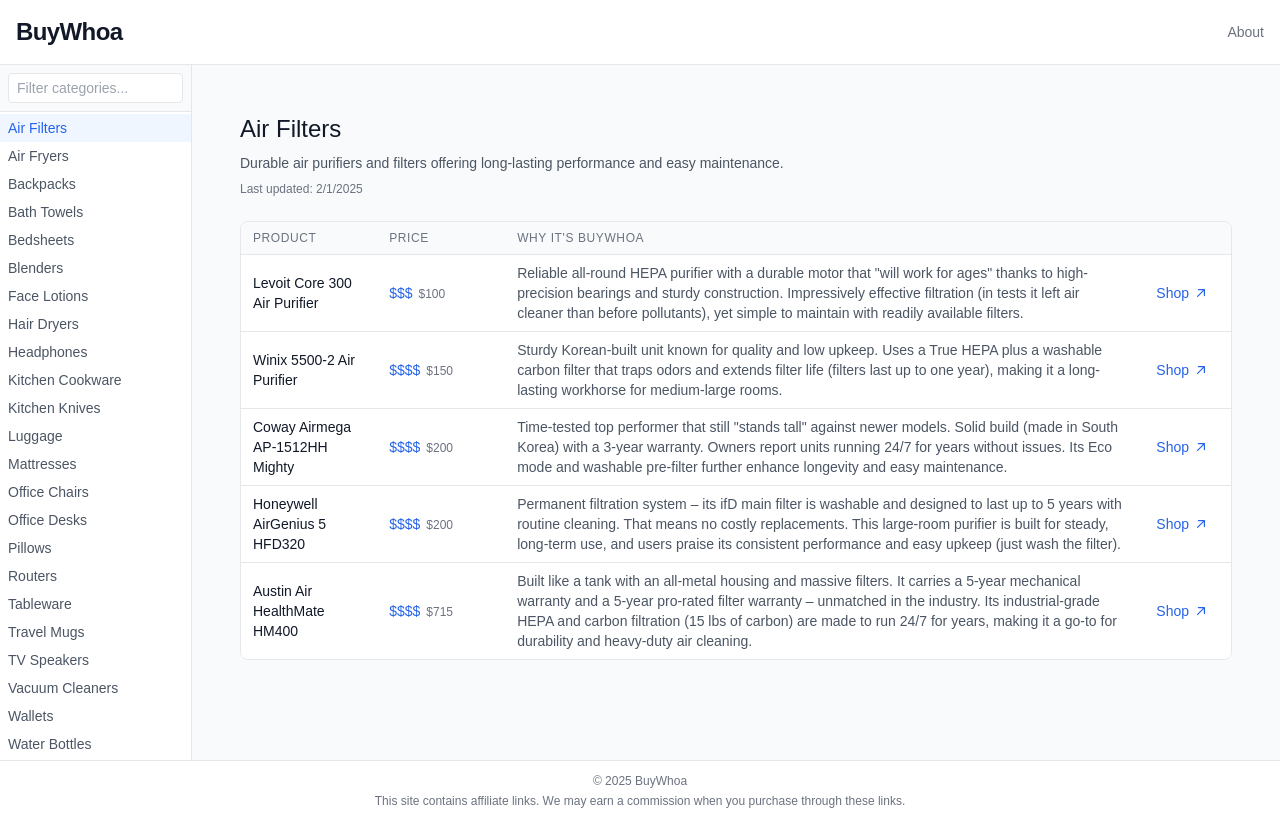
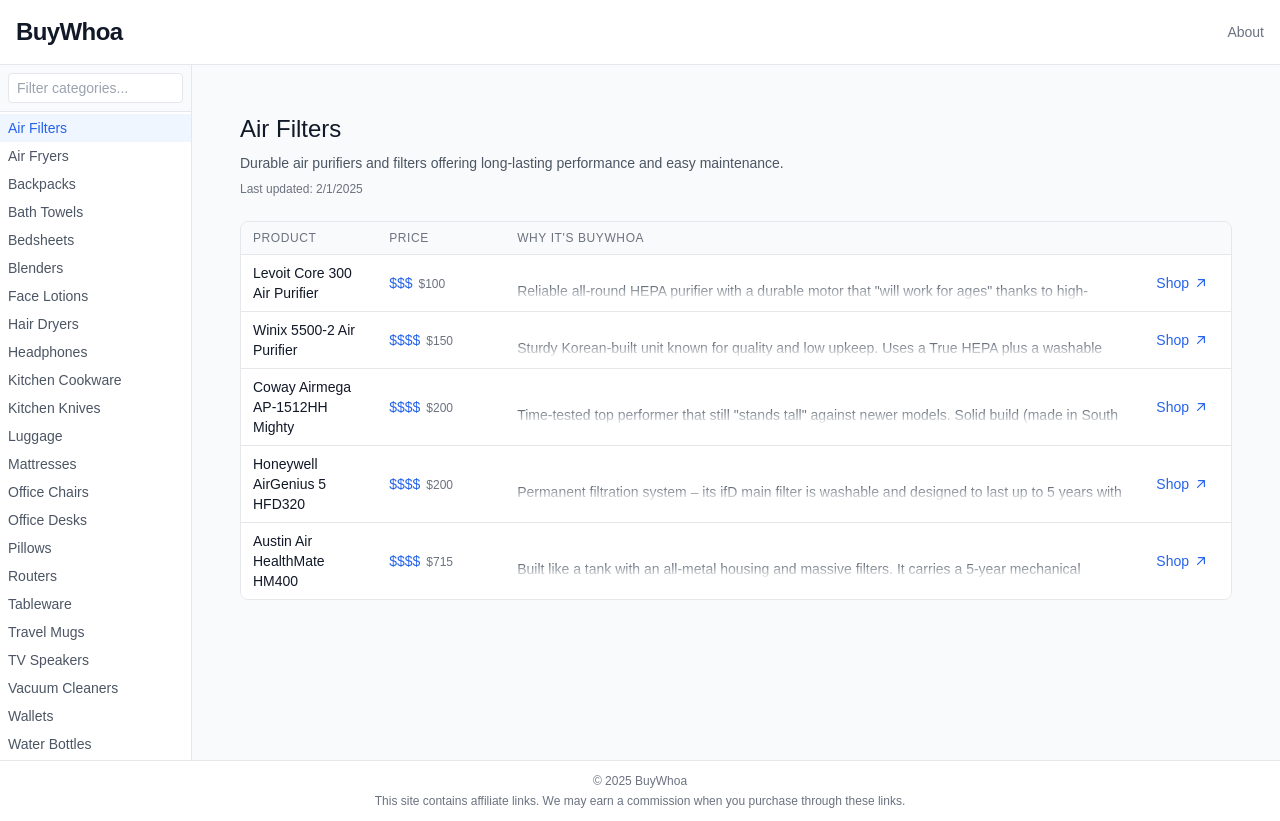
Before and after one commit to SparkyWoo/bifl, a Next.js app: page /categories/airfilter in a window 1280 px wide. Built offline with nearby package versions, Linux system fonts and the light colour scheme.

Commit message:
add truncation

```diff
--- a/app/categories/[id]/page.tsx
+++ b/app/categories/[id]/page.tsx
@@ -135,7 +135,16 @@
     source: content,
     components
   })
-  return <div className="text-sm text-gray-600 prose prose-sm max-w-none">{renderedContent}</div>
+  return (
+    <div className="group relative">
+      <div className="text-sm text-gray-600 prose prose-sm max-w-none overflow-hidden">
+        <div className="sm:max-h-[2.5em] sm:line-clamp-2 group-hover:max-h-none group-hover:line-clamp-none transition-all duration-200">
+          {renderedContent}
+        </div>
+      </div>
+      <div className="hidden sm:block absolute inset-0 bg-gradient-to-b from-transparent via-transparent to-white opacity-100 group-hover:opacity-0 transition-opacity duration-200 pointer-events-none"></div>
+    </div>
+  )
 }
 
 export default async function Page({ params }: PageProps) {
--- a/app/content/categories/knives.mdx
+++ b/app/content/categories/knives.mdx
@@ -18,6 +18,6 @@
 | Mercer Culinary Renaissance 8-Inch Forged Chef's Knife | $$ | $45 | Forged from a single piece of high-carbon German steel, this knife is built very much like the expensive German knives (Wusthof, Henckels) but at a fraction of the cost. It's *often used in culinary schools*, which means it's made to endure heavy daily training use by students ([Kitchen Knife | BuyWhoa](https://buywhoa.com/categories/knives#:~:text=)). | [Amazon](https://www.amazon.com/dp/B002R1CGV6/ref=nosim?tag=buywhoa-20) |
 | Zwilling J.A. Henckels Professional S 8-inch Chef's Knife | $$$ | $99 | A classic German chef's knife that's been proven over decades. It's precision-forged from their proprietary high-carbon stainless and then ice-hardened (FRIODUR) for extra durability and edge retention ([Kitchen Knife | BuyWhoa](https://buywhoa.com/categories/knives#:~:text=)). | [Amazon](https://www.amazon.com/dp/B00004RFMT/ref=nosim?tag=buywhoa-20) |
 | Tojiro DP 8.2 in. Gyutoh Chef's Knife | $$$ | $86 | A Japanese workhorse knife with a VG10 core that offers exceptional sharpness *and* durability. The Tojiro DP series is famous as a gateway into Japanese knives because it's robust and well-made. The blade is a hardened stainless steel sandwiched in softer steel for toughness ([Kitchen Knife | BuyWhoa](https://buywhoa.com/categories/knives#:~:text=)). | [Amazon](https://www.amazon.com/dp/B000UAPQEA/ref=nosim?tag=buywhoa-20) |
-| Shun Classic 8 in. Chef's Knife | $$$ | $130 | A heirloom-quality Japanese knife made by hand with 32-layer Damascus cladding and a VG-MAX super steel core. Shun's craftsmanship is top-notch – these knives are **extremely sharp** and hold an edge impressively long, thanks to the hard steel ([Kitchen Knife | BuyWhoa](https://buywhoa.com/categories/knives#:~:text=)). | [Amazon](https://amzn.to/3CXOYrE) |
+| Shun Classic 8 in. Chef's Knife | $$$ | $130 | A heirloom-quality Japanese knife made by hand with 32-layer Damascus cladding and a VG-MAX super steel core. Shun's craftsmanship is top-notch – these knives are **extremely sharp** and hold an edge impressively long, thanks to the hard steel | ([Kitchen Knife | BuyWhoa](https://buywhoa.com/categories/knives#:~:text=)). | [Amazon](https://amzn.to/3CXOYrE) |
 | Miyabi Birchwood SG2 8.5 in. Gyutoh Chef's Knife | $$$$ | $250 | An ultra-premium Japanese knife with a blade made of SG2 micro-carbide powder steel at ~63 HRC hardness. In plain terms, it's one of the sharpest and hardest chef's knives you can buy ([Kitchen Knife | BuyWhoa](https://buywhoa.com/categories/knives#:~:text=)). | [Amazon](https://amzn.to/4k14HXE) |
 | Global G-2 8 in. Classic Chef's Knife | $$$ | $100 | A modern classic from Japan, the Global G-2 is a one-piece stainless steel knife that is famously lightweight, balanced, and surprisingly durable. Its Cromova 18 steel blade (~56-58 HRC) is hard enough to take a sharp edge yet tough and flexible enough to avoid chipping ([Kitchen Knife | BuyWhoa](https://buywhoa.com/categories/knives#:~:text=Global%20G,Chef%27s%20Knife)). | [Amazon](https://www.amazon.com/dp/B00005OL44/ref=nosim?tag=buywhoa-20) |
```
